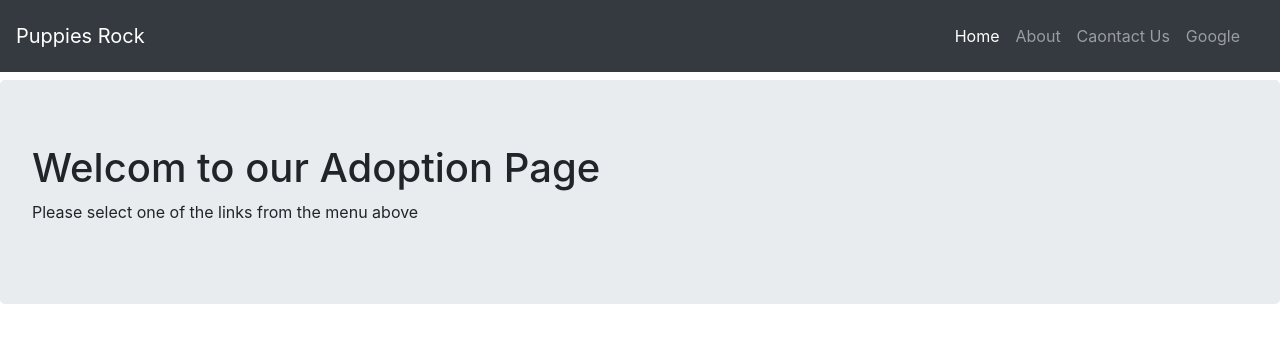
After one commit to ghigbie/modular-puppies, a Python web app: template myproject/templates/home.html in a window 1280 px wide. The commit adds this page. Shown: the top 343 px of the page. Run offline with Jinja, Linux system fonts and the light colour scheme; the template is opened without the code that fills it, so the values that code supplies are empty; some libraries are stand-ins or nearby versions.

Commit message:
Add markup to home

```diff
--- a/myproject/templates/base.html
+++ b/myproject/templates/base.html
@@ -31,7 +31,7 @@
          </div>
     </nav>
     <h1>{{ app_name_foundation | capitalize }}</h1>
-    <div class="container">
+    <div class="jumbotron">
         {% block content %}
 
         {% endblock %}
--- /dev/null
+++ b/myproject/templates/home.html
@@ -0,0 +1,5 @@
+{% extends "base.html" %}
+{% block content %}
+    <h1>Welcom to our Adoption Page</h1>
+    <p>Please select one of the links from the menu above</p>
+{% endblock %}
```
